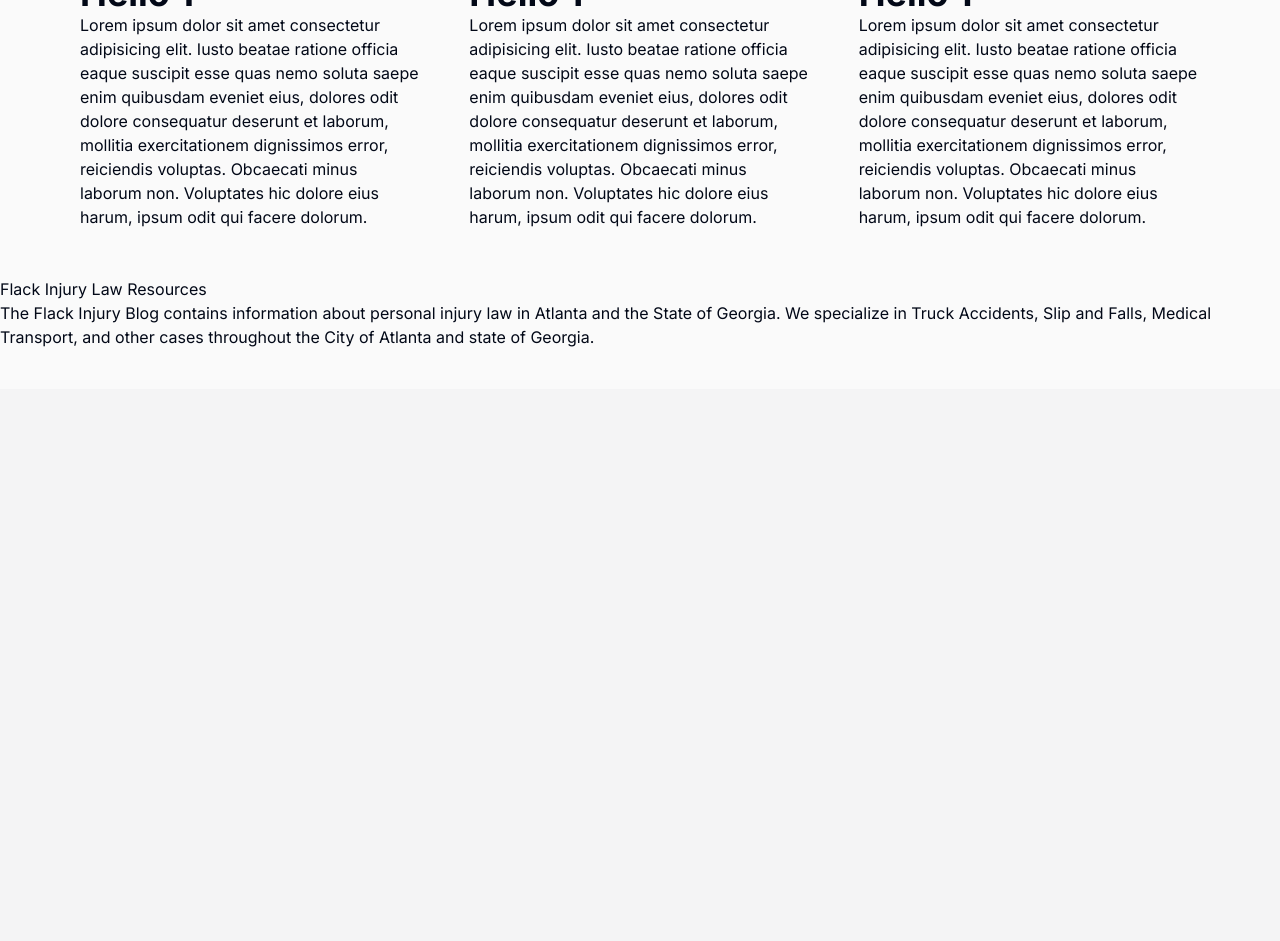
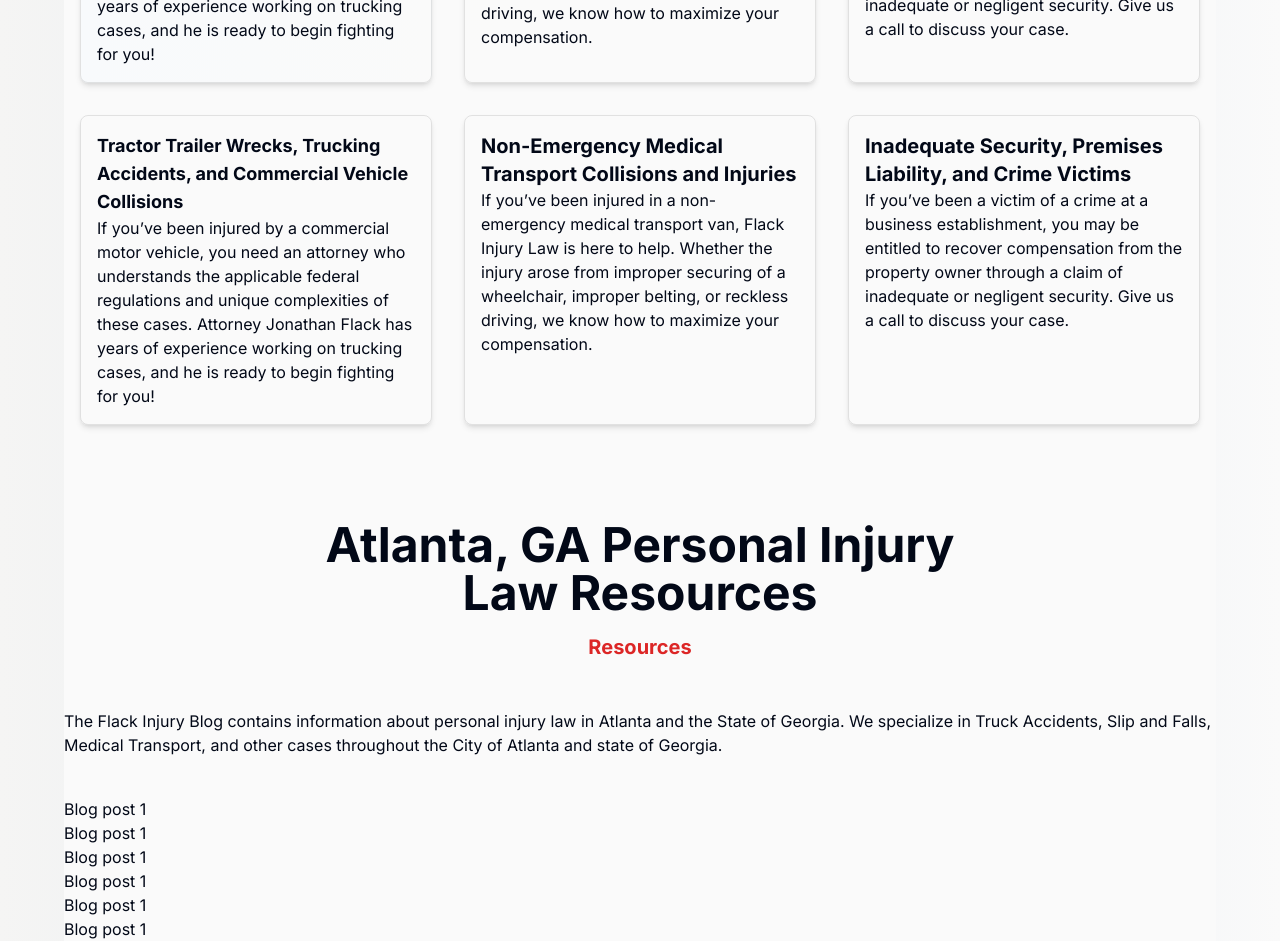
Before and after one commit to aaronaltman/flackinjury-law-2024, a Next.js app: page / in a window 1280 px wide. Shown: the part 1560-2501 px from the top of the page. Before the commit the page ends 1949 px from the top, so only its background shows below. Built offline with nearby package versions, Linux system fonts and the light colour scheme.

Commit message:
updating background and such

```diff
--- a/src/app/layout.tsx
+++ b/src/app/layout.tsx
@@ -16,7 +16,11 @@
 }) {
   return (
     <html lang="en">
-      <body className={`${inter.className} bg-zinc-100`}>{children}</body>
+      <body
+        className={`${inter.className} bg-gradient-to-r from-stone-100 via-slate-200 to-zinc-50`}
+      >
+        {children}
+      </body>
     </html>
   );
 }
--- a/src/app/page.tsx
+++ b/src/app/page.tsx
@@ -1,3 +1,4 @@
+import HomeBlogPosts from "@/components/home-blog-posts";
 import HomeLogosSection from "@/components/home-logos-section";
 import HomeServicesSection from "@/components/home-services-section";
 import MainHeader from "@/components/main-header";
@@ -6,20 +7,12 @@
 
 export default function Home() {
   return (
-    <main className="bg-zinc-50">
+    <main className="bg-zinc-50 max-w-6xl mx-auto">
       <MainHeader />
       <MainHero />
       <HomeLogosSection />
       <HomeServicesSection />
-      <section className="flackinjurylawresources py-10">
-        <h2>Flack Injury Law Resources</h2>
-        <p>
-          The Flack Injury Blog contains information about personal injury law
-          in Atlanta and the State of Georgia. We specialize in Truck Accidents,
-          Slip and Falls, Medical Transport, and other cases throughout the City
-          of Atlanta and state of Georgia.
-        </p>
-      </section>
+      <HomeBlogPosts />
     </main>
   );
 }
--- /dev/null
+++ b/src/components/home-blog-posts.tsx
@@ -0,0 +1,31 @@
+import React from "react";
+
+export default function HomeBlogPosts() {
+  return (
+    <section className="flackinjurylawresources">
+      <div className="max-w-6xl mx-auto py-10">
+        <h2 className="text-center font-bold text-5xl pt-14 pb-4">
+          Atlanta, GA Personal Injury
+          <br /> Law Resources
+        </h2>
+        <p className="text-center pb-12 text-red-600 text-xl font-bold">
+          Resources
+        </p>
+        <p>
+          The Flack Injury Blog contains information about personal injury law
+          in Atlanta and the State of Georgia. We specialize in Truck Accidents,
+          Slip and Falls, Medical Transport, and other cases throughout the City
+          of Atlanta and state of Georgia.
+        </p>
+      </div>
+      <div>
+        <p>Blog post 1</p>
+        <p>Blog post 1</p>
+        <p>Blog post 1</p>
+        <p>Blog post 1</p>
+        <p>Blog post 1</p>
+        <p>Blog post 1</p>
+      </div>
+    </section>
+  );
+}
--- a/src/components/home-logos-section.tsx
+++ b/src/components/home-logos-section.tsx
@@ -6,7 +6,7 @@
     <section className="max-w-6xl mx-auto">
       <div className="bg-slate-900">
         <div className="">
-          <div className="flex flex-col space-y-6 md:space-y-0 md:flex-row md:justify-around items-center text-white text-xl py-10">
+          <div className="flex flex-col space-y-6 md:space-y-0 md:flex-row md:justify-around items-center text-white text-xl py-24">
             <p>logo1</p>
             <p>logo1</p>
             <p>logo1</p>
--- a/src/components/home-services-section.tsx
+++ b/src/components/home-services-section.tsx
@@ -10,8 +10,8 @@
         <p className="text-center pb-12 text-red-600 text-xl">
           Flack Injury <span className="font-bold">Law Practice Areas</span>
         </p>
-        <div className="grid md:grid-rows-2 md:grid-cols-3 gap-12 px-4">
-          <div className="space-y-3">
+        <div className="grid md:grid-rows-2 md:grid-cols-3 gap-8 px-4">
+          <div className="flex flex-col justify-evenly bg-gradient-to-r from-slate-50 via-gray-50 to-zinc-50  border border-black/10 p-4 shadow-md rounded-lg hover:scale-105 transition-all hover:shadow-xl">
             <h3 className="font-bold text-lg">
               Tractor Trailer Wrecks, Trucking Accidents, and Commercial Vehicle
               Collisions
@@ -24,7 +24,7 @@
               begin fighting for you!
             </p>
           </div>
-          <div className="space-y-3">
+          <div className="flex flex-col justify-evenly bg-gradient-to-br from-stone-50 via-neutral-50 to-zinc-50 border border-black/10 p-4 shadow-md rounded-lg hover:scale-105 transition-all hover:shadow-xl">
             <h3 className="font-bold text-xl">
               Non-Emergency Medical Transport Collisions and Injuries
             </h3>
@@ -35,7 +35,7 @@
               driving, we know how to maximize your compensation.
             </p>
           </div>
-          <div>
+          <div className="flex flex-col justify-evenly  border border-black/10 p-4 shadow-md rounded-lg hover:scale-105 transition-all hover:shadow-xl">
             <h3 className="font-bold text-xl">
               Inadequate Security, Premises Liability, and Crime Victims
             </h3>
@@ -46,37 +46,39 @@
               a call to discuss your case.
             </p>
           </div>
-          <div>
-            <h3 className="font-bold text-4xl">Hello 1</h3>
-            <p>
-              Lorem ipsum dolor sit amet consectetur adipisicing elit. Iusto
-              beatae ratione officia eaque suscipit esse quas nemo soluta saepe
-              enim quibusdam eveniet eius, dolores odit dolore consequatur
-              deserunt et laborum, mollitia exercitationem dignissimos error,
-              reiciendis voluptas. Obcaecati minus laborum non. Voluptates hic
-              dolore eius harum, ipsum odit qui facere dolorum.
+          <div className="border border-black/10 p-4 shadow-md rounded-lg hover:scale-105 transition-all hover:shadow-xl">
+            <h3 className="font-bold text-lg">
+              Tractor Trailer Wrecks, Trucking Accidents, and Commercial Vehicle
+              Collisions
+            </h3>
+            <p className="text-md">
+              If you’ve been injured by a commercial motor vehicle, you need an
+              attorney who understands the applicable federal regulations and
+              unique complexities of these cases. Attorney Jonathan Flack has
+              years of experience working on trucking cases, and he is ready to
+              begin fighting for you!
             </p>
           </div>
-          <div>
-            <h3 className="font-bold text-4xl">Hello 1</h3>
+          <div className=" border border-black/10 p-4 shadow-md rounded-lg hover:scale-105 transition-all hover:shadow-xl">
+            <h3 className="font-bold text-xl">
+              Non-Emergency Medical Transport Collisions and Injuries
+            </h3>
             <p>
-              Lorem ipsum dolor sit amet consectetur adipisicing elit. Iusto
-              beatae ratione officia eaque suscipit esse quas nemo soluta saepe
-              enim quibusdam eveniet eius, dolores odit dolore consequatur
-              deserunt et laborum, mollitia exercitationem dignissimos error,
-              reiciendis voluptas. Obcaecati minus laborum non. Voluptates hic
-              dolore eius harum, ipsum odit qui facere dolorum.
+              If you’ve been injured in a non-emergency medical transport van,
+              Flack Injury Law is here to help. Whether the injury arose from
+              improper securing of a wheelchair, improper belting, or reckless
+              driving, we know how to maximize your compensation.
             </p>
           </div>
-          <div>
-            <h3 className="font-bold text-4xl">Hello 1</h3>
+          <div className=" border border-black/10 p-4 shadow-md rounded-lg hover:scale-105 transition-all hover:shadow-xl">
+            <h3 className="font-bold text-xl">
+              Inadequate Security, Premises Liability, and Crime Victims
+            </h3>
             <p>
-              Lorem ipsum dolor sit amet consectetur adipisicing elit. Iusto
-              beatae ratione officia eaque suscipit esse quas nemo soluta saepe
-              enim quibusdam eveniet eius, dolores odit dolore consequatur
-              deserunt et laborum, mollitia exercitationem dignissimos error,
-              reiciendis voluptas. Obcaecati minus laborum non. Voluptates hic
-              dolore eius harum, ipsum odit qui facere dolorum.
+              If you’ve been a victim of a crime at a business establishment,
+              you may be entitled to recover compensation from the property
+              owner through a claim of inadequate or negligent security. Give us
+              a call to discuss your case.
             </p>
           </div>
         </div>
```
